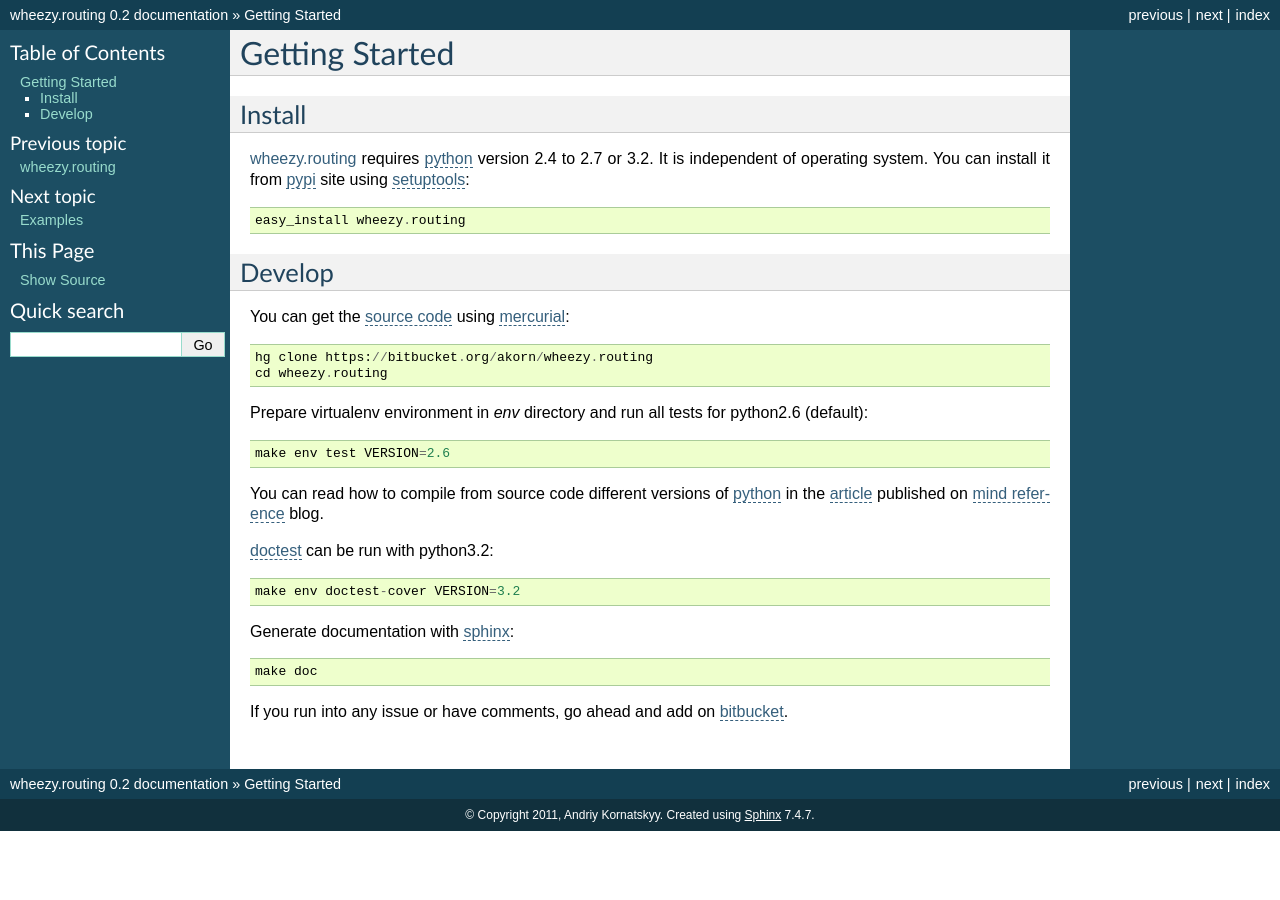
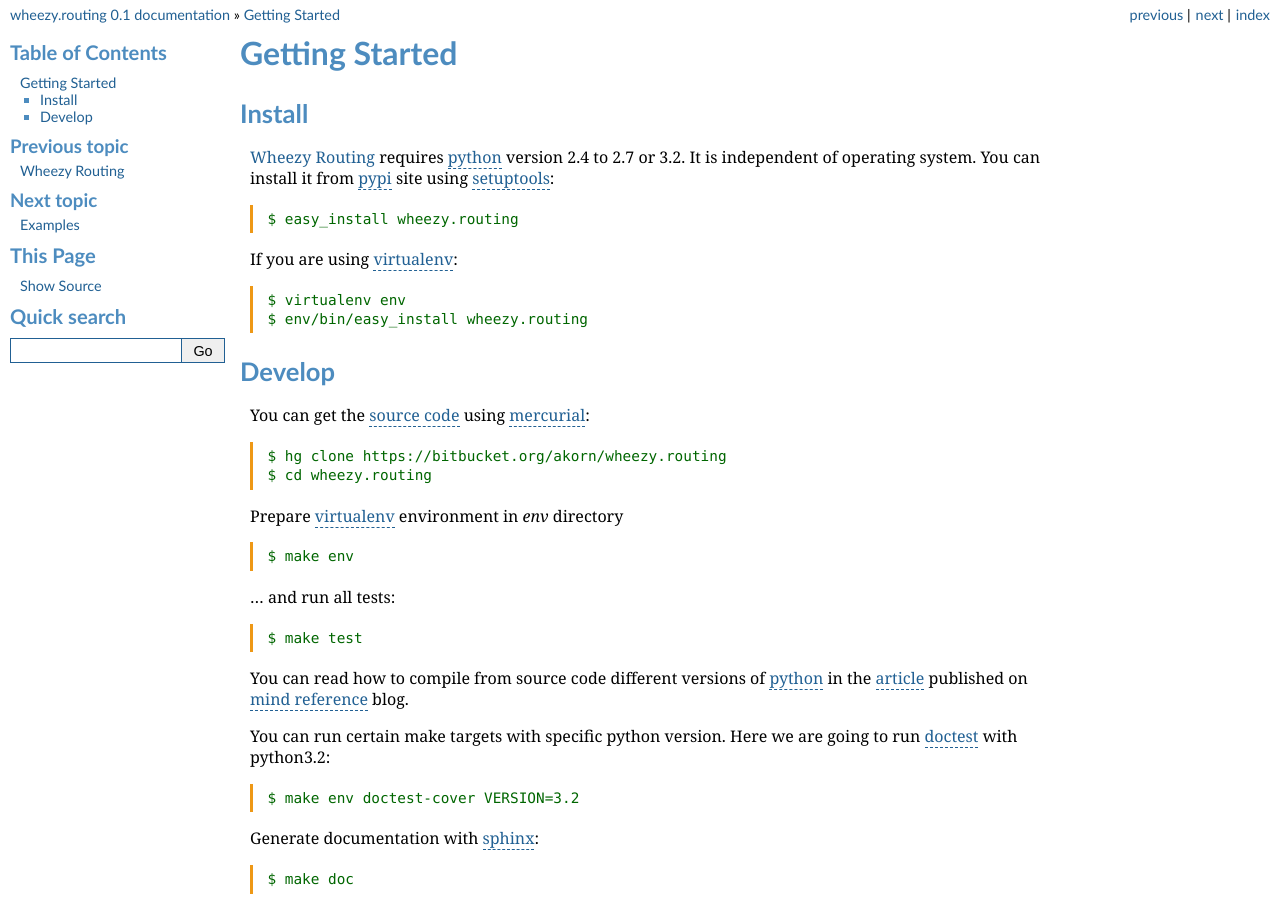
Before and after one commit to akornatskyy/wheezy.routing, a Sphinx documentation site: the page built from doc/gettingstarted.rst, in a window 1280 px wide. Built offline with Sphinx 7.4.7, drawn with Linux system fonts in a browser that asks for light colours.

Commit message:
Working on documentation

```diff
--- a/doc/conf.py
+++ b/doc/conf.py
@@ -55,9 +55,9 @@
 # built documents.
 #
 # The short X.Y version.
-version = '0.2'
+version = '0.1'
 # The full version, including alpha/beta/rc tags.
-release = '0.2'
+release = '0.1'
 
 # The language for content autogenerated by Sphinx. Refer to documentation
 # for a list of supported languages.
@@ -88,7 +88,7 @@
 #show_authors = False
 
 # The name of the Pygments (syntax highlighting) style to use.
-pygments_style = 'sphinx'
+pygments_style = 'colorful'
 
 # A list of ignored prefixes for module index sorting.
 #modindex_common_prefix = []
@@ -100,19 +100,40 @@
 # a list of builtin themes.
 html_theme = 'default'
 
+# The style sheet to use for HTML pages.
+html_style = 'style.css'
+
 # Theme options are theme-specific and customize the look and feel of a theme
 # further.  For a list of options available for each theme, see the
 # documentation.
 html_theme_options = {
-	"stickysidebar": "true",
-	"externalrefs": "true"
+    'footerbgcolor': '#FFF',
+    'footertextcolor': '#000',
+    'sidebarbgcolor': '#FFF',
+    'sidebartextcolor': '#4d8cbf',
+    'sidebarlinkcolor': '#216093',
+    'relbarbgcolor': '#FFF',
+    'relbartextcolor': '#000',
+    'relbarlinkcolor': '#216093',
+    'bgcolor': '#FFF',
+    'textcolor': '#000',
+    'linkcolor': '#216093',
+    'visitedlinkcolor': '#216093',
+    'headbgcolor': '#FFF',
+    'headtextcolor': '#4d8cbf',
+    'codebgcolor': '#FFF',
+    'codetextcolor': '#060',
+    'bodyfont': 'Georgia, serif',
+    'headfont': 'Calibri, sans-serif',
+	'stickysidebar': True,
+	'externalrefs': True
 }
 
 # Add any paths that contain custom themes here, relative to this directory.
 #html_theme_path = []
 
 # The name for this set of Sphinx documents.  If None, it defaults to
-# "<project> v<release> documentation".
+# '<project> v<release> documentation'.
 #html_title = None
 
 # A shorter title for the navigation bar.  Default is the same as html_title.
@@ -129,8 +150,8 @@
 
 # Add any paths that contain custom static files (such as style sheets) here,
 # relative to this directory. They are copied after the builtin static files,
-# so a file named "default.css" will overwrite the builtin "default.css".
-html_static_path = ['_static']
+# so a file named 'default.css' will overwrite the builtin 'default.css'.
+html_static_path = ['static']
 
 # If not '', a 'Last updated on:' timestamp is inserted at every page bottom,
 # using the given strftime format.
@@ -159,18 +180,18 @@
 # If true, links to the reST sources are added to the pages.
 #html_show_sourcelink = True
 
-# If true, "Created using Sphinx" is shown in the HTML footer. Default is True.
-#html_show_sphinx = True
+# If true, 'Created using Sphinx' is shown in the HTML footer. Default is True.
+html_show_sphinx = False
 
-# If true, "(C) Copyright ..." is shown in the HTML footer. Default is True.
-#html_show_copyright = True
+# If true, '(C) Copyright ...' is shown in the HTML footer. Default is True.
+html_show_copyright = False
 
 # If true, an OpenSearch description file will be output, and all pages will
 # contain a <link> tag referring to it.  The value of this option must be the
 # base URL from which the finished HTML is served.
 #html_use_opensearch = ''
 
-# This is the file name suffix for HTML files (e.g. ".xhtml").
+# This is the file name suffix for HTML files (e.g. '.xhtml').
 #html_file_suffix = None
 
 # Output file base name for HTML help builder.
@@ -196,7 +217,7 @@
 # the title page.
 #latex_logo = None
 
-# For "manual" documents, if this is true, then toplevel headings are parts,
+# For 'manual' documents, if this is true, then toplevel headings are parts,
 # not chapters.
 #latex_use_parts = False
 
--- a/doc/gettingstarted.rst
+++ b/doc/gettingstarted.rst
@@ -9,31 +9,40 @@
 It is independent of operating system. You can install it from `pypi`_
 site using `setuptools`_::
 
-    easy_install wheezy.routing
+    $ easy_install wheezy.routing
+
+If you are using `virtualenv`_::
+
+    $ virtualenv env
+    $ env/bin/easy_install wheezy.routing
 
 Develop
 -------
 
 You can get the `source code`_ using `mercurial`_::
 
-    hg clone https://bitbucket.org/akorn/wheezy.routing
-    cd wheezy.routing
+    $ hg clone https://bitbucket.org/akorn/wheezy.routing
+    $ cd wheezy.routing
 
-Prepare virtualenv environment in *env* directory and run
-all tests for python2.6 (default)::
+Prepare `virtualenv`_ environment in *env* directory ::
 
-    make env test VERSION=2.6
+    $ make env
+
+... and run all tests::
+
+    $ make test
 
 You can read how to compile from source code different versions of
 `python`_ in the `article`_ published on `mind reference`_ blog.
 
-`doctest`_ can be run with python3.2::
+You can run certain make targets with specific python version. Here
+we are going to run `doctest`_ with python3.2::
 
-    make env doctest-cover VERSION=3.2
+    $ make env doctest-cover VERSION=3.2
 
 Generate documentation with `sphinx`_::
 
-	make doc
+	$ make doc
 
 If you run into any issue or have comments, go ahead and add on
 `bitbucket`_.
@@ -44,6 +53,7 @@
 .. _`bitbucket`: https://bitbucket.org/akorn/wheezy.routing/issues
 .. _`source code`: https://bitbucket.org/akorn/wheezy.routing/src
 .. _`mercurial`: http://mercurial.selenic.com/
+.. _`virtualenv`: http://pypi.python.org/pypi/virtualenv
 .. _`article`: http://mindref.blogspot.com/2011/09/compile-python-from-source.html
 .. _`mind reference`: http://mindref.blogspot.com/
 .. _`doctest`: http://docs.python.org/library/doctest.html
--- /dev/null
+++ b/doc/static/style.css
@@ -0,0 +1,54 @@
+@import url("default.css");
+
+div.body h1,
+div.body h2,
+div.body h3,
+div.body h4,
+div.body h5,
+div.body h6,
+div.sphinxsidebar h3,
+div.sphinxsidebar h4 {
+    font-weight: bold;
+    border-bottom: none;
+}
+
+pre {
+    line-height: 14pt;
+    margin: 17pt;
+    padding-left: 1em;
+    border: none;
+    border-left: 3px solid #EE9816;
+    font-family: 'Consolas','Deja Vu Sans Mono','Bitstream Vera Sans Mono',monospace;
+    font-size: 0.9em;
+}
+
+div.body p, div.body dd, div.body li {
+    text-align: left;
+}
+
+.highlight {
+    background: #FFF !important;
+}
+
+th.field-name {
+    background: #FFF;
+}
+
+div.related {
+    position: fixed;
+}
+
+div.body {
+    top: 30px;
+    bottom: 0;
+    right: 0;
+    left: 230px;
+    margin: 0;
+    position: fixed;
+    overflow: auto;
+    height: auto;
+}
+
+div.related, div.sphinxsidebar {
+    font-family: Calibri, sans-serif;
+}
```
Also changed, not shown: doc/examples.rst (+19 -13 lines), doc/index.rst (+7 -6 lines), doc/userguide.rst (+62 -28 lines), 4 other files.
